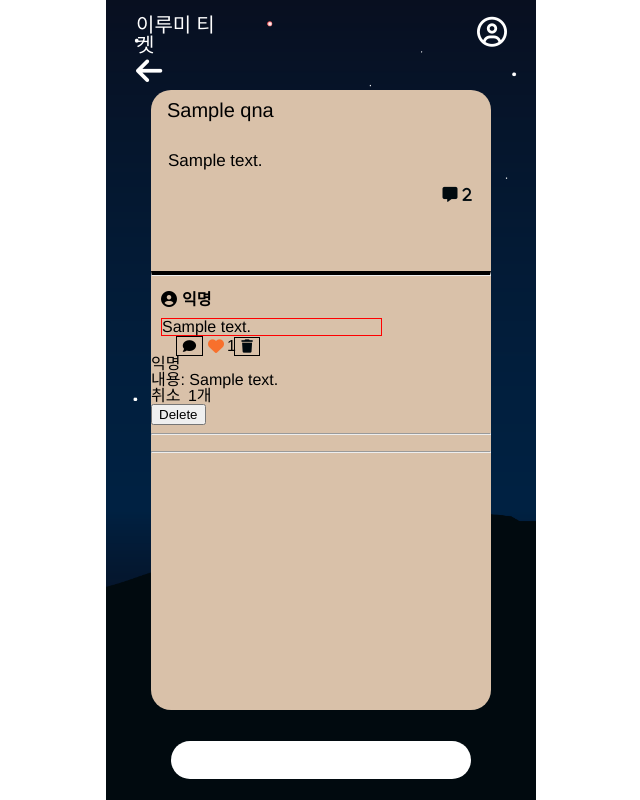
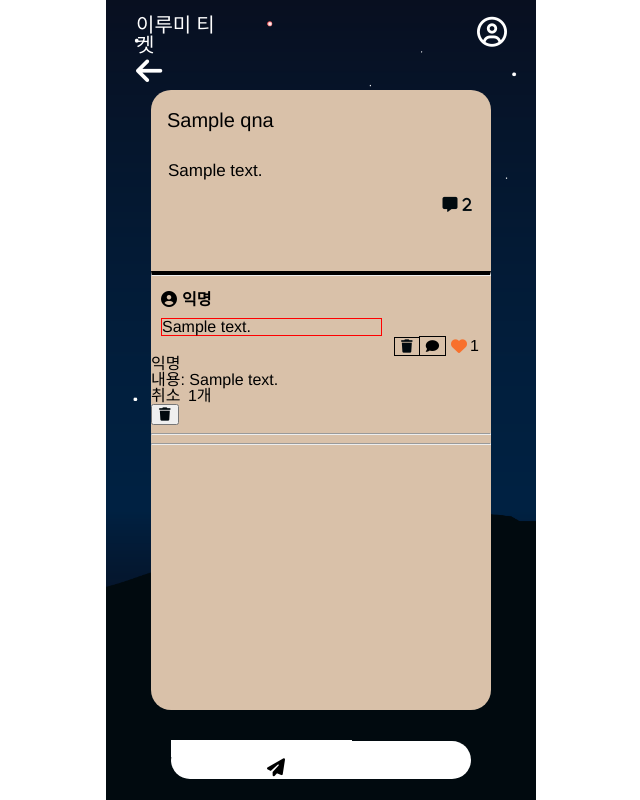
Before and after one commit to kickcha/simbathon_budddha, a Django app: page /qnapage/qnadetail/1/ in a window 1280 px wide. Shown: the whole page, without its empty margins (319-959 px from the left). Run offline with Django 4.2, Linux system fonts and the light colour scheme; a user stored in the database is signed in; tables that the repository leaves empty hold one stand-in row (values such as "Sample post"); some libraries are stand-ins or nearby versions; some web fonts are replaced.

Commit message:
qna 디테일 미친것

```diff
--- a/Lumiticket/Lumiticket/static/css/qnadetail.css
+++ b/Lumiticket/Lumiticket/static/css/qnadetail.css
@@ -124,7 +124,7 @@ a{
 
 .title{
     font-size: 20px;
-    margin-top: 10px;
+    margin-top: 20px;
     margin-left: 16px;
     width: 90%;
 }
@@ -248,7 +248,7 @@ a{
 .delete-comment{
     border: 1px solid black;
     background-color: transparent;
-    left: 324%;
+    left: 3px;
     position: relative;
 }
 
@@ -265,6 +265,7 @@ a{
     display: flex;
     align-items: center;
     width: 50px;
+    margin-left: 240px;
     /* margin-left: 238px; */
     /* justify-content: center;
 }
--- a/Lumiticket/qnapage/templates/qnapage/qnadetail.html
+++ b/Lumiticket/qnapage/templates/qnapage/qnadetail.html
@@ -37,48 +37,27 @@
         </section>
         <!-- comments -->
         <div class="comment_container">
-            <!-- <div class="comment_form">
-                <h2>댓글 작성하기</h2>
-                <form method="POST" action="{% url 'qnapage:qnadetail' qna.id %}">
-                    {% csrf_token %}
-                    <input type="text" name="content">
-                    <input type="submit" name="submit">
-                </form>
-            </div> -->
             <div class="comment_list">
                 <!-- comment -->
                 {% for c in comments %}
-                    <!-- <hr> -->
                     <div class="username">
                         <i class="fa-solid fa-circle-user"><span id="user">익명</span></i>
                     </div>
+
+
+
                     <div class="user-content">
                         <div class="content">
                             {{c.content}}
-                            </div>
+                        </div>
                     <!-- comment like button -->
-                        <!-- <section class="likebutton">
-
-                            <a href="{% url 'qnapage:comment_likes' c.id %}">
-                                {% if user in c.comment_like.all %}
-                                    <i class="fa-solid fa-heart filled" style="color: #f8702c;"></i>
-                                {% else %}
-                                    <i class="fa-regular fa-heart" style="color: #f8702c;"></i>
-                                {% endif %}
-                            </a>
-                            {{ c.comment_like_count }}
-                        </section> -->
                         <!--대댓글 토글-->
                         <div class="comment-buttons-reply-toggle">
                             {% if user == c.writer %}
                                 <div class="comment-buttons">
-                                    <!-- <a href="{% url 'qnapage:comment_delete' c.id %}">
+                                    <a href="{% url 'qnapage:comment_delete' c.id %}">
                                         <button class="delete-comment"><i class="fa-solid fa-trash" style="color: #010A0F;"></i></button>
                                     </a>
-                                </div> -->
-                                <form action="{% url 'qnapage:comment_delete' c.id %}">
-                                    <button class="delete-comment"><i class="fa-solid fa-trash" style="color: #010A0F;"></i>
-                                </form>
                                 </div>
                             {% endif %}
                             <!-- reply input button -->
@@ -105,7 +84,7 @@
                                 {{ c.comment_like_count }}
                             </section>
 
-
+                        </div>
                     </div>
 
                     <!-- 대댓글 -->
@@ -128,14 +107,16 @@
 
                                 <!-- reply delete button-->
                                 {% if user == reply.writer %}
-                                    <div class="reply-buttons">
-                                        <button class="delete-reply"  href="{% url 'qnapage:reply_delete' reply.id %}" onclick="return confirm('정말 대댓글을 삭제하시겠습니까?');">Delete</button>
+                                    <div class="comment-buttons">
+                                        <a href="{% url 'qnapage:comment_delete' c.id %}">
+                                            <button class="delete-reply"><i class="fa-solid fa-trash" style="color: #010A0F;"></i></button>
+                                        </a>
                                     </div>
                                 {% endif %}
                             {% endfor %}
                             <hr class="line">
                         </div>
-                    </div>
+                    <!-- </div> -->
                 {% endfor %}
             </div>
             <!-- Replies -->
@@ -175,7 +156,7 @@
             {% csrf_token %}
             <input class="post-text" type="text" name="content" required>
             <button class="submit-button" type="submit">
-                <i cßflass="fa-solid fa-paper-plane"></i>
+                <i class="fa-solid fa-paper-plane"></i>
             </button>
         </form>
     </div>
```
